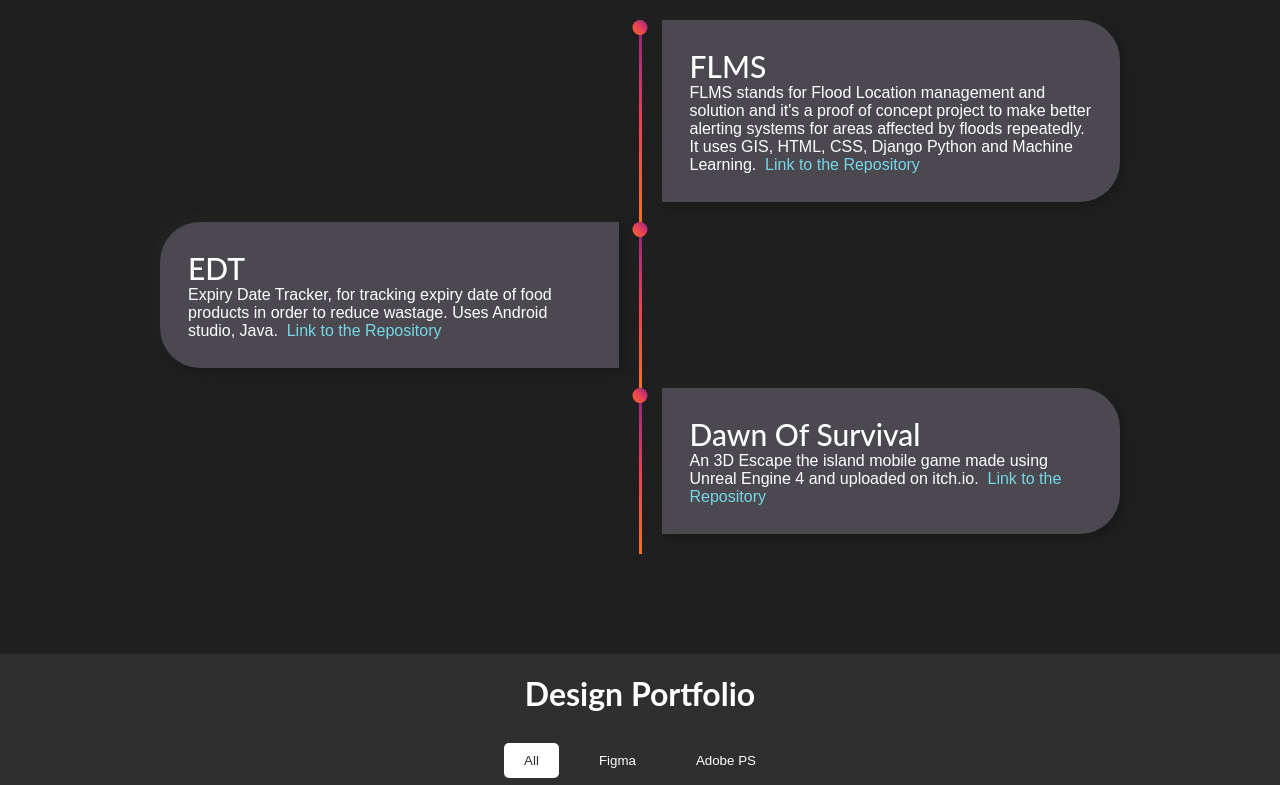
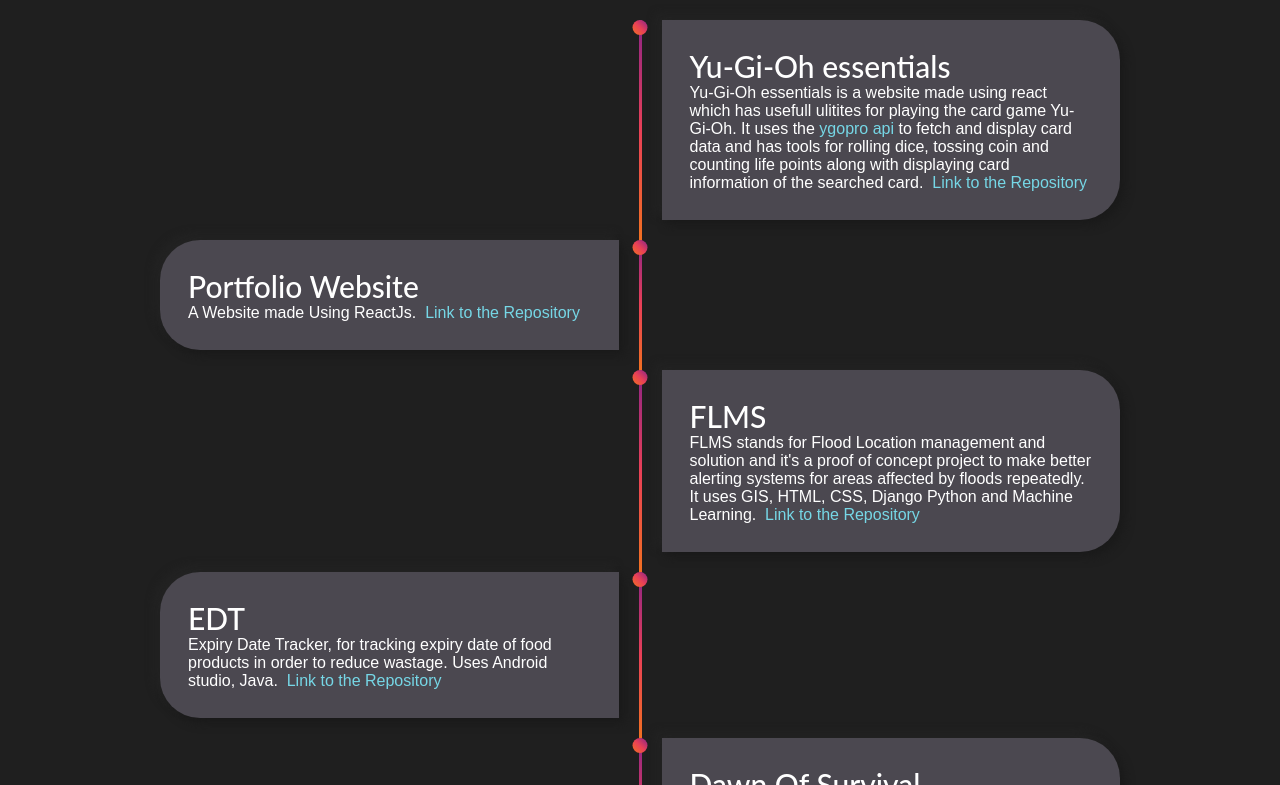
Before and after one commit to siddhN1811/Portfolio, a React (Create React App) app in the folder portfolio(ReactJs)/: page / in a window 1280 px wide. Shown: the part 1455-2240 px from the top of the page. Built offline with nearby package versions, Linux system fonts and the light colour scheme.

Commit message:
added yugioh essentials and portfolio under projects

```diff
--- a/portfolio(ReactJs)/src/components/Timeline/Timeline.js
+++ b/portfolio(ReactJs)/src/components/Timeline/Timeline.js
@@ -4,29 +4,49 @@ import "./Timeline.css"; // Import your CSS file
 const Timeline = () => {
   return (
     <section id="design-section" className="design-section">
-            <h2>My Projects</h2>
+      <h2>My Projects</h2>
 
       <div className="timeline">
-
         <div className="timeline-empty"></div>
 
         <div className="timeline-middle">
           <div className="timeline-circle"></div>
         </div>
         <div className="timeline-component timeline-content t1">
-          <h3>FLMS</h3>
+          <h3>Yu-Gi-Oh essentials</h3>
           <p>
-          FLMS stands for Flood Location management and solution
-           and it's a proof of concept project to make better alerting
-           systems for areas affected by floods repeatedly. It uses GIS, HTML, CSS, Django Python and Machine Learning.
-           <a href="https://github.com/siddhN1811/FLMS"  target="_blank" rel="noreferrer" >&nbsp;  Link to the Repository</a>
+            Yu-Gi-Oh essentials is a website made using react which has usefull
+            ulitites for playing the card game Yu-Gi-Oh. It uses the{" "}
+            <a
+              href="https://ygoprodeck.com/api-guide/"
+              target="_blank"
+              rel="noreferrer"
+            >
+              ygopro api{"  "}
+            </a>
+            to fetch and display card data and has tools for rolling dice,
+            tossing coin and counting life points along with displaying card
+            information of the searched card.
+            <a
+              href="https://github.com/siddhN1811/FLMS"
+              target="_blank"
+              rel="noreferrer"
+            >
+              &nbsp; Link to the Repository
+            </a>
           </p>
         </div>
         <div className="timeline-component timeline-content t2">
-          <h3>EDT</h3>
+          <h3>Portfolio Website</h3>
           <p>
-            Expiry Date Tracker, for tracking expiry date of food products in order to reduce wastage. Uses Android studio, Java.
-            <a href="https://github.com/siddhN1811/Expiry_date_tracker"  target="_blank" rel="noreferrer" >&nbsp; Link to the Repository</a>
+            A Website made Using ReactJs.
+            <a
+              href="https://github.com/siddhN1811/Portfolio"
+              target="_blank"
+              rel="noreferrer"
+            >
+              &nbsp; Link to the Repository
+            </a>
           </p>
         </div>
         <div className="timeline-middle">
@@ -40,31 +60,59 @@ const Timeline = () => {
           <div className="timeline-circle"></div>
         </div>
         <div className="timeline-component timeline-content t3">
-          <h3>Dawn Of Survival</h3>
+          <h3>FLMS</h3>
           <p>
-          An 3D Escape the island mobile game made using Unreal Engine 4 and uploaded on itch.io.
-          <a href="https://gitlab.com/siddhN1811/teknack"  target="_blank" rel="noreferrer" >&nbsp; Link to the Repository</a>
-
+            FLMS stands for Flood Location management and solution and it's a
+            proof of concept project to make better alerting systems for areas
+            affected by floods repeatedly. It uses GIS, HTML, CSS, Django Python
+            and Machine Learning.
+            <a
+              href="https://github.com/siddhN1811/FLMS"
+              target="_blank"
+              rel="noreferrer"
+            >
+              &nbsp; Link to the Repository
+            </a>
           </p>
         </div>
-        {/* <div className="timeline-component timeline-content t2">
-          <h3>Dawn Of Survival</h3>
+
+        <div className="timeline-component timeline-content t2">
+          <h3>EDT</h3>
           <p>
-          An 3D Escape the island mobile game made using Unreal Engine 4 and uploaded on itch.io.
-          <a href="https://gitlab.com/siddhN1811/teknack"  target="_blank" rel="noreferrer" >&nbsp; Link to the Repository</a>
-
+            Expiry Date Tracker, for tracking expiry date of food products in
+            order to reduce wastage. Uses Android studio, Java.
+            <a
+              href="https://github.com/siddhN1811/Expiry_date_tracker"
+              target="_blank"
+              rel="noreferrer"
+            >
+              &nbsp; Link to the Repository
+            </a>
           </p>
-
         </div>
         <div className="timeline-middle">
           <div className="timeline-circle"></div>
         </div>
         <div className="timeline-empty"></div>
 
-        <div className="timeline-empty"></div> */}
-
-
-
+        <div className="timeline-empty"></div>
+        <div className="timeline-middle">
+          <div className="timeline-circle"></div>
+        </div>
+        <div className="timeline-component timeline-content t3">
+          <h3>Dawn Of Survival</h3>
+          <p>
+            An 3D Escape the island mobile game made using Unreal Engine 4 and
+            uploaded on itch.io.
+            <a
+              href="https://gitlab.com/siddhN1811/teknack"
+              target="_blank"
+              rel="noreferrer"
+            >
+              &nbsp; Link to the Repository
+            </a>
+          </p>
+        </div>
       </div>
     </section>
   );
```
Also changed, not shown: 25 other files (tests, documents, lock files or other folders).
